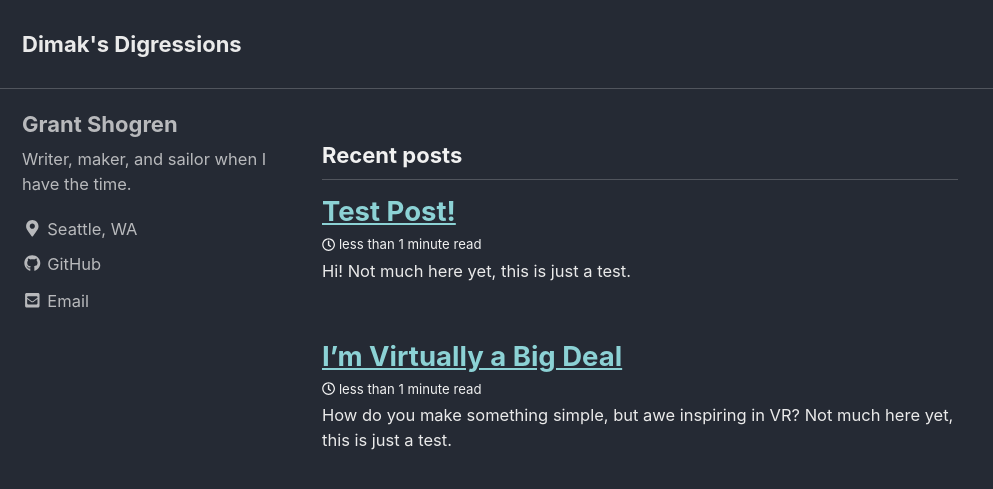
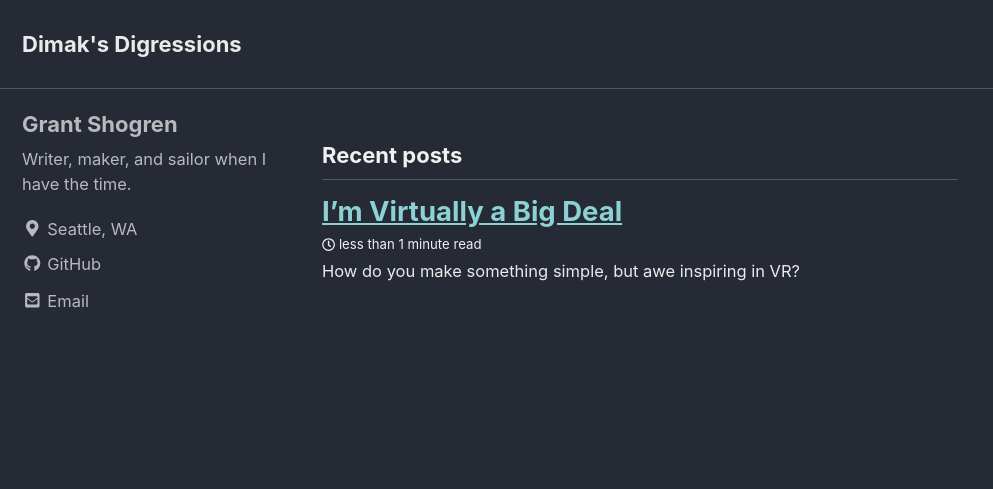
Before and after one commit to CaptainDimak/CaptainDimak.github.io, a Jekyll site: the page built from index.html, in a window 1280 px wide and 900 px high. Shown: the top 489 px of the window, without its empty margins (0-993 px from the left). Built offline with Jekyll 4.4.1, drawn with Linux system fonts in a browser that asks for light colours; cached includes are drawn as plain includes; nearby versions of some CDN libraries; the list of posts is cut into pages by our own code.

Commit message:
Add I'm Virtually a Big Deal post

```diff
--- a/_posts/2019-01-20-Test-Post.md
+++ /dev/null
@@ -1,9 +0,0 @@
----
-layout: post
-title: "Test Post!"
----
-# Hi!
-Not much here yet, this is just a test.
-
-
-Love ya!
```
Also changed, not shown: _posts/2019-01-20-I'm-Virtually-A-Big-Deal.md (+11 -3 lines).
